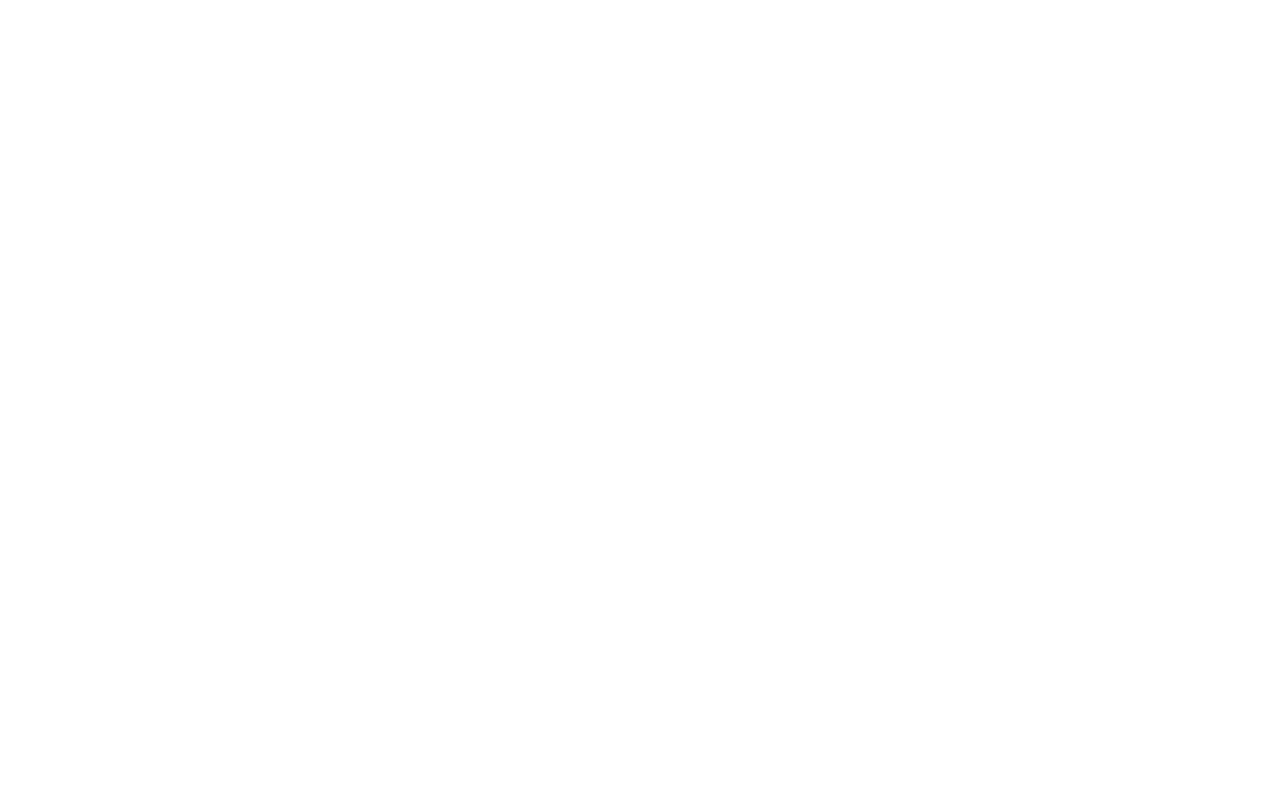
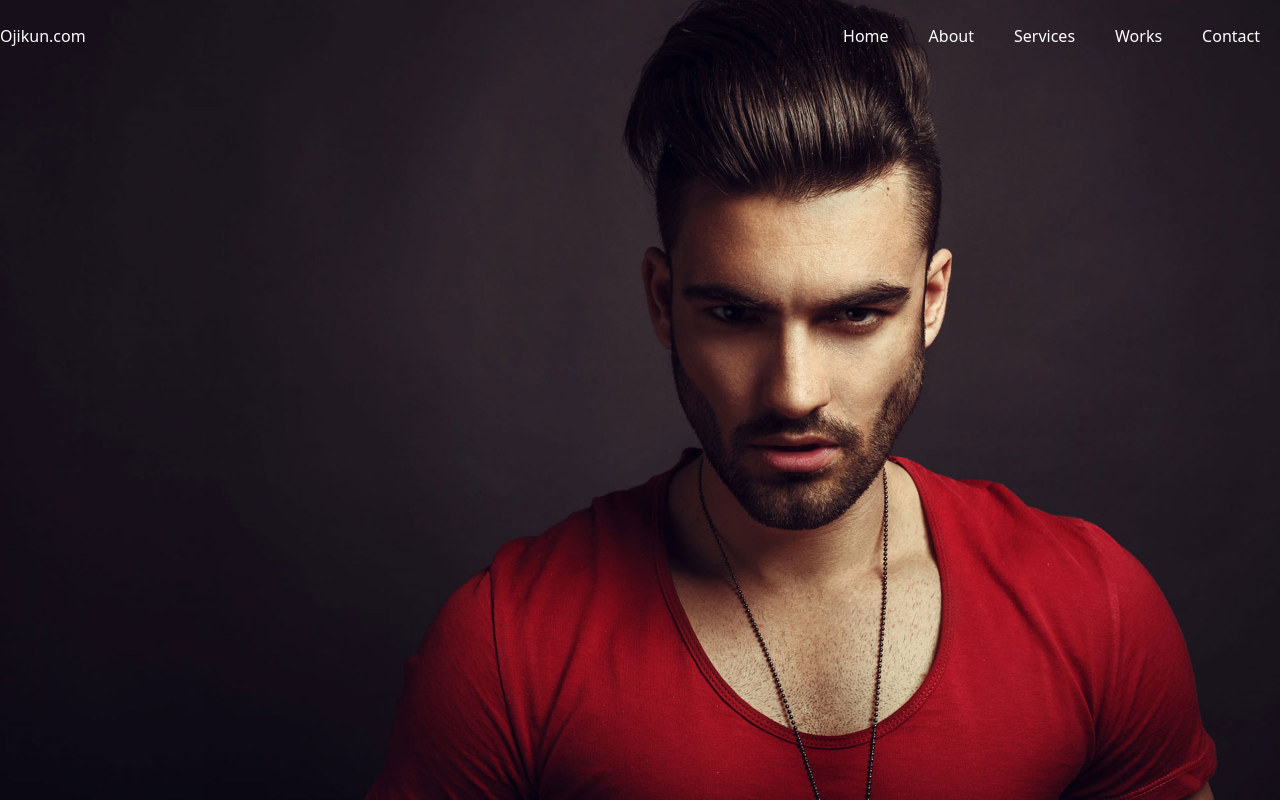
Before and after one commit to ringleibee/ojikun-pre, a Nuxt app: page / in a window 1280 px wide. Built offline with nearby package versions, Linux system fonts and the light colour scheme.

Commit message:
ヘッダーとHome作成

```diff
--- a/assets/css/tailwind.css
+++ b/assets/css/tailwind.css
@@ -3,3 +3,12 @@
 @import 'tailwindcss/components';
 /* purgecss end ignore */
 @import 'tailwindcss/utilities';
+
+* {
+  @apply box-border m-0;
+}
+
+body {
+  @apply m-0 text-white;
+  background: black;
+}
--- /dev/null
+++ b/layouts/DefaultHeader.vue
@@ -0,0 +1,58 @@
+<template>
+  <div>
+    <div class="container mx-auto">
+      <div class="row flex flex-wrap justify-between items-center">
+        <div class="brand-name">
+          <nuxt-link to="/" class="logo">Ojikun.com</nuxt-link>
+        </div>
+        <div class="navbar">
+          <ul class>
+            <li>
+              <nuxt-link to="/">
+                Home
+              </nuxt-link>
+            </li>
+
+            <li>
+              <nuxt-link to="/">
+                About
+              </nuxt-link>
+            </li>
+
+            <li>
+              <nuxt-link to="/">
+                Services
+              </nuxt-link>
+            </li>
+
+            <li>
+              <nuxt-link to="/">
+                Works
+              </nuxt-link>
+            </li>
+
+            <li>
+              <nuxt-link to="/">
+                Contact
+              </nuxt-link>
+            </li>
+          </ul>
+        </div>
+      </div>
+    </div>
+  </div>
+</template>
+
+<style>
+ul {
+  @apply p-0 m-0;
+}
+
+li {
+  @apply inline-block mx-5;
+}
+
+.navbar ul li {
+  line-height: 72px;
+}
+</style>
--- a/layouts/default.vue
+++ b/layouts/default.vue
@@ -1,55 +1,27 @@
 <template>
   <div>
-    <nuxt />
+    <header>
+      <default-header />
+    </header>
+    <main>
+      <nuxt />
+    </main>
   </div>
 </template>
 
+<script lang="ts">
+import Vue from 'vue'
+import DefaultHeader from '~/layouts/DefaultHeader.vue'
+
+export default Vue.extend({
+  components: {
+    DefaultHeader
+  }
+})
+</script>
+
 <style>
-html {
-  font-family: 'Source Sans Pro', -apple-system, BlinkMacSystemFont, 'Segoe UI',
-    Roboto, 'Helvetica Neue', Arial, sans-serif;
-  font-size: 16px;
-  word-spacing: 1px;
-  -ms-text-size-adjust: 100%;
-  -webkit-text-size-adjust: 100%;
-  -moz-osx-font-smoothing: grayscale;
-  -webkit-font-smoothing: antialiased;
-  box-sizing: border-box;
-}
-
-*,
-*:before,
-*:after {
-  box-sizing: border-box;
-  margin: 0;
-}
-
-.button--green {
-  display: inline-block;
-  border-radius: 4px;
-  border: 1px solid #3b8070;
-  color: #3b8070;
-  text-decoration: none;
-  padding: 10px 30px;
-}
-
-.button--green:hover {
-  color: #fff;
-  background-color: #3b8070;
-}
-
-.button--grey {
-  display: inline-block;
-  border-radius: 4px;
-  border: 1px solid #35495e;
-  color: #35495e;
-  text-decoration: none;
-  padding: 10px 30px;
-  margin-left: 15px;
-}
-
-.button--grey:hover {
-  color: #fff;
-  background-color: #35495e;
+header {
+  @apply absolute left-0 right-0;
 }
 </style>
--- a/pages/index.vue
+++ b/pages/index.vue
@@ -1,5 +1,10 @@
 <template>
-  <div></div>
+  <div>
+      <section class="home">
+        <div class="container mx-auto">
+        </div>
+      </section>
+  </div>
 </template>
 
 <script lang="ts">
@@ -12,4 +17,8 @@
 </script>
 
 <style>
+.home {
+  @apply min-h-screen bg-cover bg-center;
+  background-image: url("~assets/images/top.jpg");
+}
 </style>
```
Also changed, not shown: assets/images/top.jpg (added).
